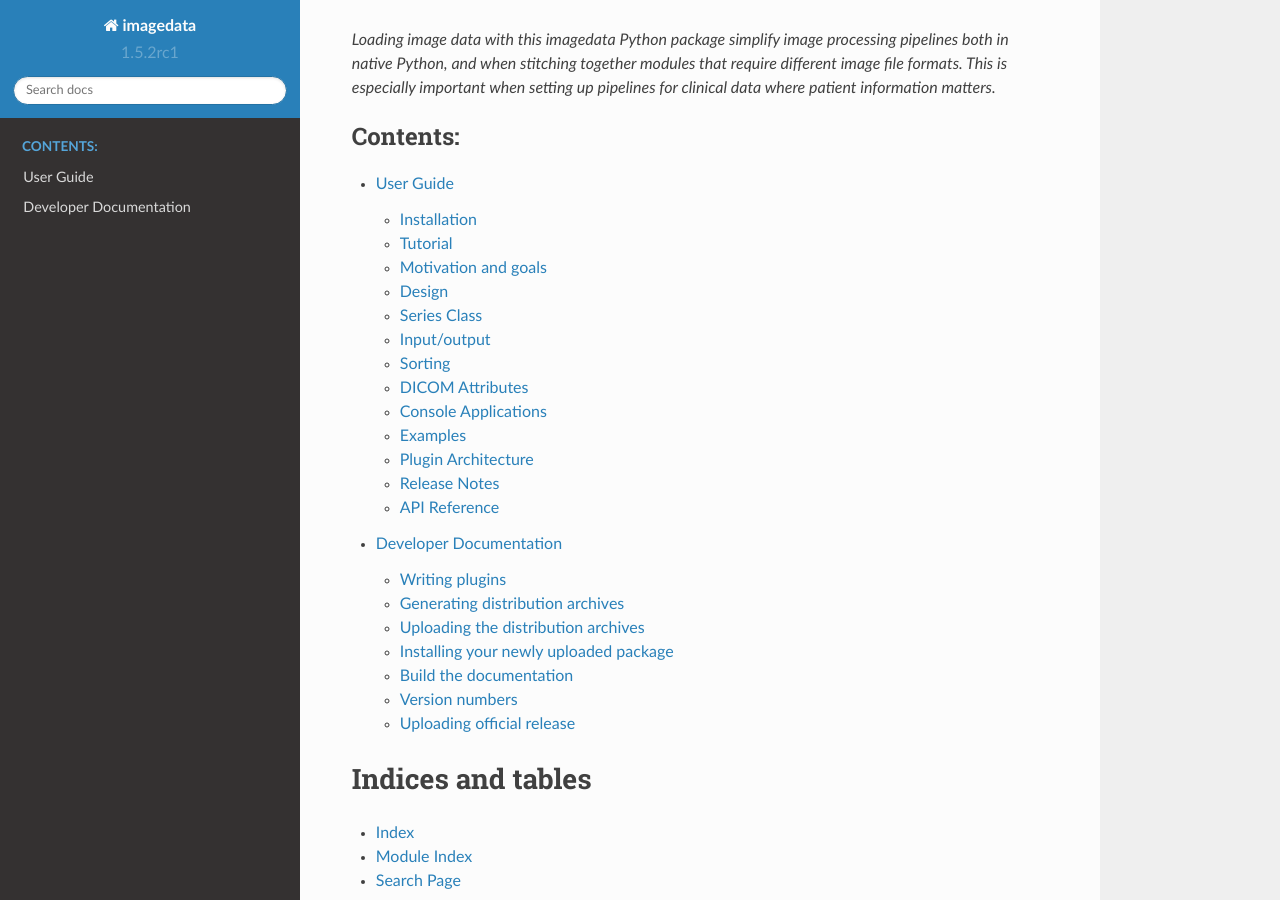
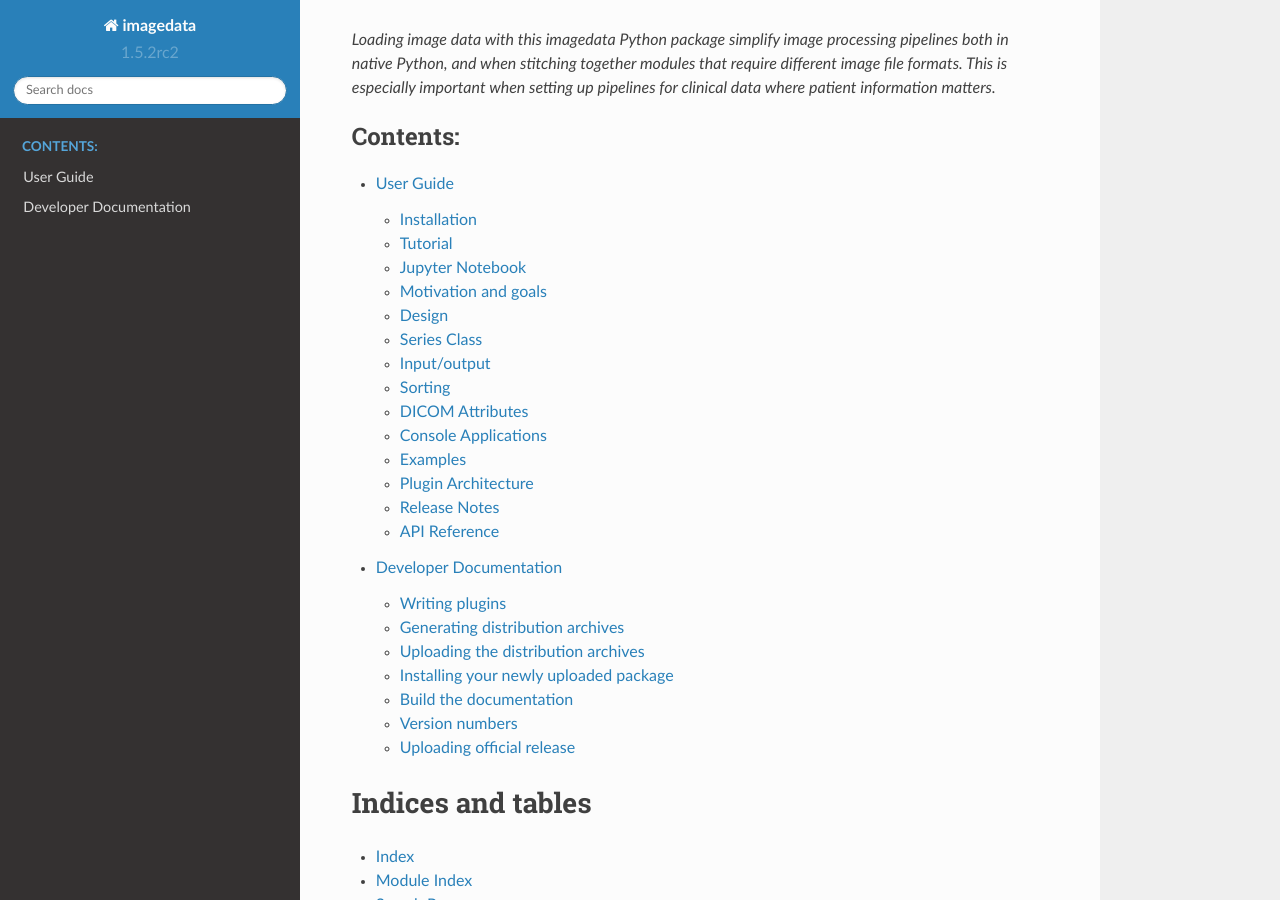
Before and after one commit to erling6232/imagedata, a Sphinx documentation site: the page built from docs/index.rst, in a window 1280 px wide and 900 px high, scrolled down 681 px. Built offline with Sphinx 7.4.7 and the Read the Docs theme 2.0.0, drawn with Linux system fonts in a browser that asks for light colours; pages that are not in the unit, such as notebooks, are missing from menus.

Commit message:
Corrected document structure for Jupyter Notebook documentation.

```diff
--- a/VERSION.txt
+++ b/VERSION.txt
@@ -1 +1 @@
-1.5.2rc1
+1.5.2rc2
--- a/docs/UserGuide.rst
+++ b/docs/UserGuide.rst
@@ -8,7 +8,7 @@
 
   Installation
   Tutorial
-  Jupyter_Notebook
+  Notebook
   Introduction
   Input_output
   Sorting
```
